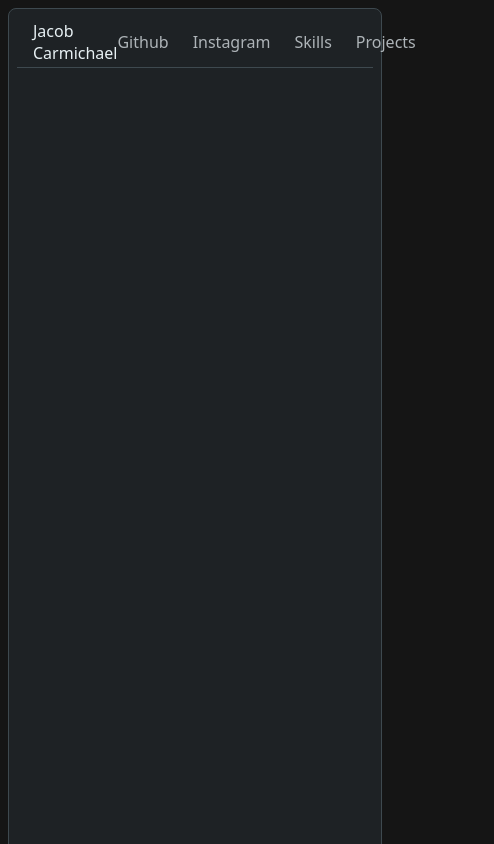
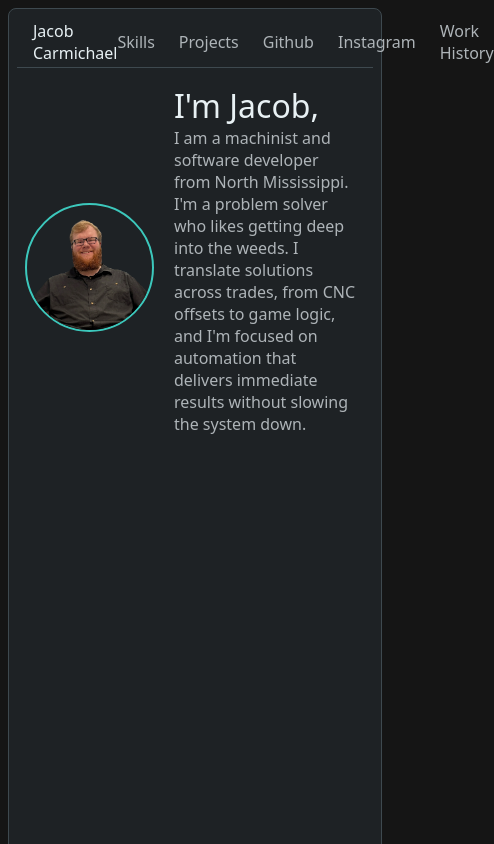
Before and after one commit to jcarmichael-art/PortfolioRework, a React (Vite) app: page / in a window 390 px wide. Shown: the top 844 px of the page, 494 px wide, since content can reach past the window. Built offline with nearby package versions, Linux system fonts and the light colour scheme.

Commit message:
added an about me

```diff
--- a/src/App.jsx
+++ b/src/App.jsx
@@ -5,6 +5,7 @@ import viteLogo from './assets/vite.svg'
 import './index.css'
 
 import Header from './components/Header'
+import AboutMe from './components/AboutMe'
 
 function App() {
 
@@ -12,9 +13,13 @@ function App() {
     <>
     <div className='divBox'>
 
+    <div>
     <Header />
+    </div>
 
-
+    <div>
+    <AboutMe/>
+    </div>
 
     </div>
     </>
--- /dev/null
+++ b/src/components/AboutMe.jsx
@@ -0,0 +1,28 @@
+import { useState } from "react";
+
+import styles from "./AboutMe.module.css";
+
+export default function AboutMe(){
+
+
+    return (
+        <>
+
+        <div className={styles.container}>
+
+        <img src="pfp.png"></img>
+
+        <div className="textBox">
+
+        <h1 className={styles.text}> I'm Jacob,</h1>
+        <p className={styles.mutedText}>{`I am a machinist and software developer from North Mississippi. I'm a problem solver who likes getting deep into the weeds. I translate solutions across trades, from CNC offsets to game logic, and I'm focused on automation that delivers immediate results without slowing the system down.`} </p>
+
+        </div>
+        </div>
+
+        </>
+    );
+
+
+
+}
--- /dev/null
+++ b/src/components/AboutMe.module.css
@@ -0,0 +1,64 @@
+:root {
+  --bg: #151515;
+  --page-bg: #1E2225;
+  --border: #3e494f;
+  --card: #272C30;
+  --text: #e8f1f4;
+  --textMuted: #AEB4B8;
+  --accent: #3CC8BC;
+  --font-main: "IBM Plex Sans", system-ui, sans-serif;
+}
+
+@media (min-width: 768px) {
+    .container {
+
+    margin-right: 2rem;
+    margin-left: .5rem;
+    display: flex;
+    align-items: center;
+    gap: 20px;
+    }
+}
+
+@media (max-width: 768px) {
+    .container {
+    margin-top: 1rem;
+    margin-right: 1rem;
+    margin-left: .5rem;
+    display: flex;
+    align-items: center;
+    gap: 20px;
+    }
+}
+
+.textBox {
+    flex: 1;
+}
+
+.text {
+    color: var(--text);
+    font-weight: 300;
+    display: flex;
+    align-items: center;
+    margin: 0;
+}
+
+.mutedText {
+
+    white-space: pre-line;
+    color: var(--textMuted);
+    font-weight: 300;
+    display: flex;
+    align-items: center;
+    margin: 0;
+}
+
+
+img {
+    margin-top: 1rem;
+    width: 125px;
+    height: 125px;
+    object-fit: cover;
+    border-radius: 50%;
+    border: 2px solid var(--accent);
+}
--- a/src/components/Header.jsx
+++ b/src/components/Header.jsx
@@ -7,10 +7,11 @@ export default function Header()
         <header className={styles.container}>
         <h4 className={styles.text}>Jacob Carmichael</h4>
         <ul className={styles.navInner}>
+            <li><NavLink href="#skills" label="Skills"/></li>
+            <li><NavLink href="#projects" label="Projects"/></li>
             <li><NavLink href="https://github.com/jcarmichael-art" label="Github"/></li>
             <li><NavLink href="https://www.instagram.com/cedar_hill_iron_works/" label="Instagram"/></li>
-            <li><NavLink href="#skills" label="Skills"/></li>
-            <li><NavLink href="#projects" label="Projects"/></li>
+            <li><NavLink href="#work" label="Work History"/></li>
         </ul>
         </header>
     );
```
Also changed, not shown: public/pfp.png (added).
